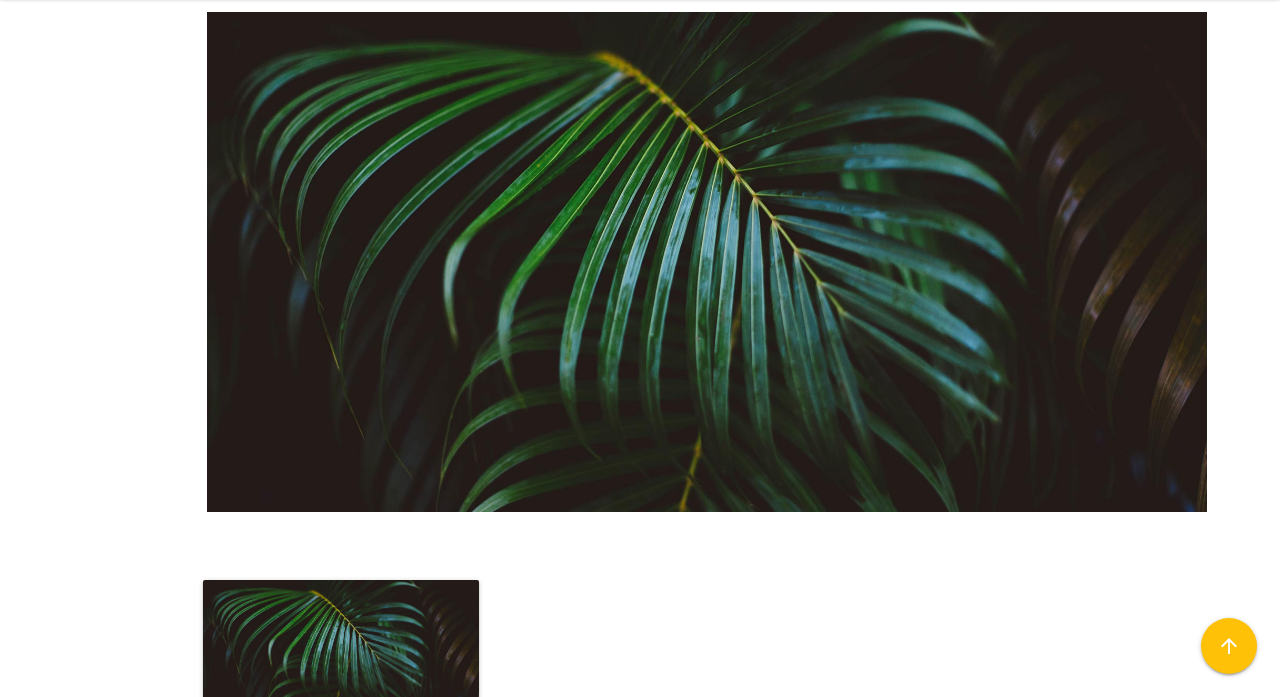
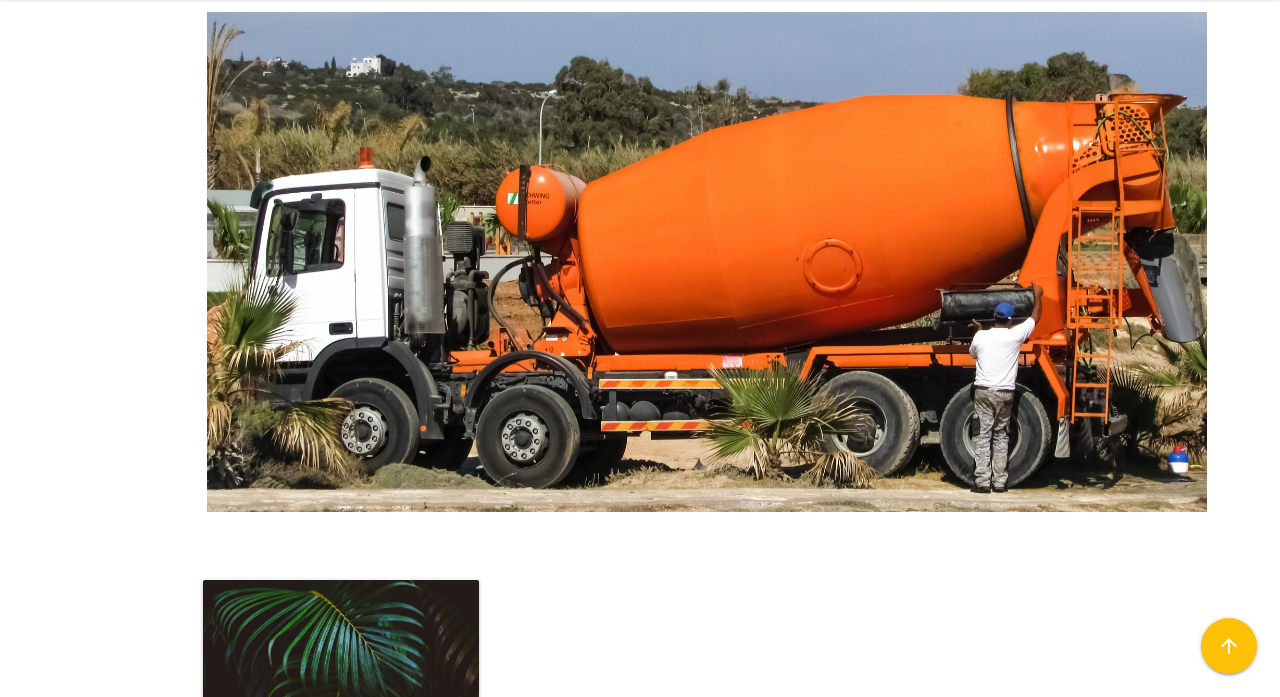
Before and after one commit to smchemicals/smchemicals.github.io, a plain HTML site: page const_chem.html in a window 1280 px wide. Shown: the part 103-800 px from the top of the page. Drawn offline with nearby package versions, Linux system fonts and the light colour scheme.

Commit message:
Add files via upload

```diff
--- a/const_chem.html
+++ b/const_chem.html
@@ -46,7 +46,7 @@
                 <!--   Icon Section   -->
                 <div class="col s12 m4 l8 center-align">
                     <div class="icon-block">
-                        <img class="materialboxed" src="bg01.jpg" height="500" width="1000">
+                        <img class="materialboxed" src="/images/RMC.jpg" height="500" width="1000">
                     </div>
                 </div>
             </div>
```
